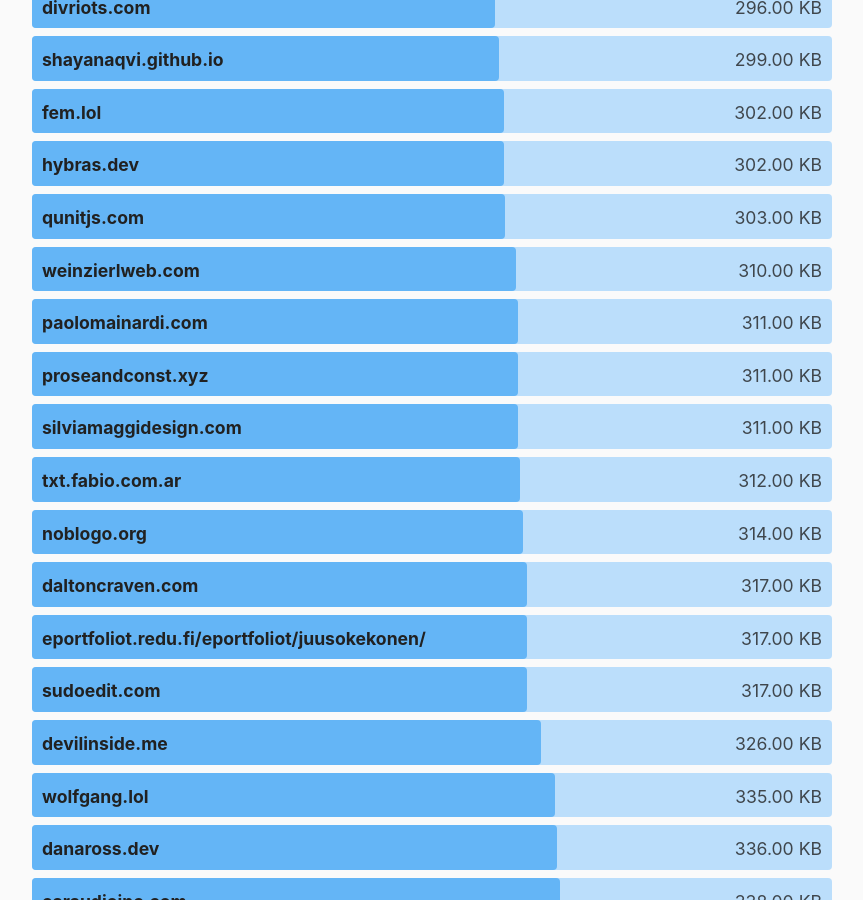
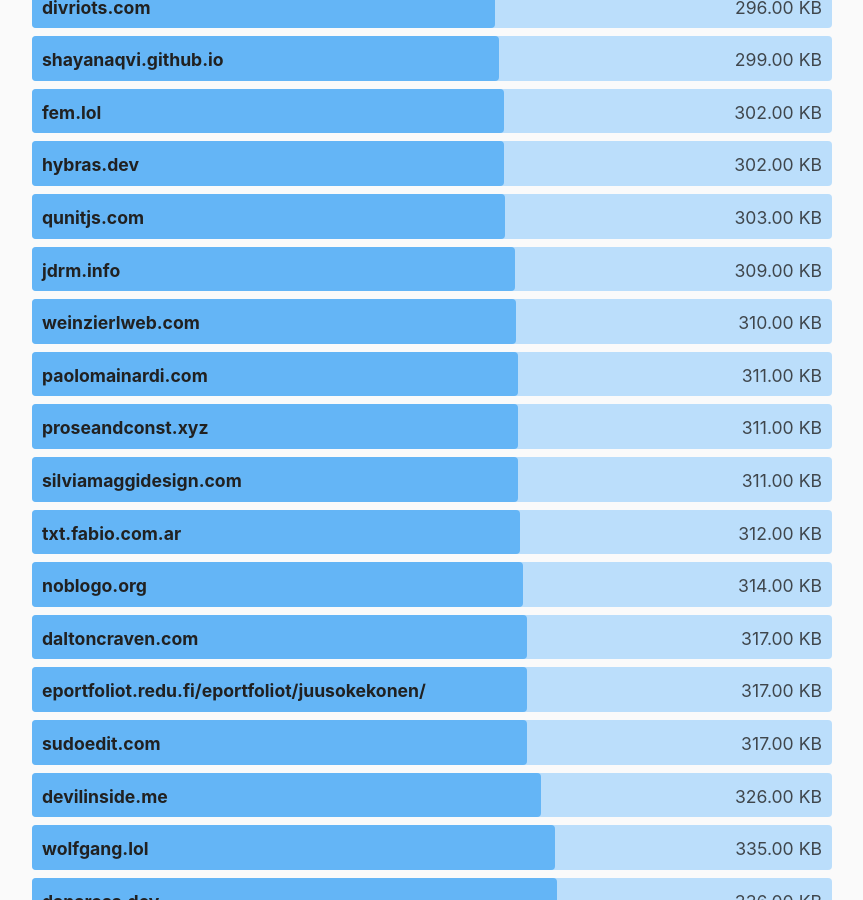
Before and after one commit to kevquirk/512kb.club, a Jekyll site: the page built from index.md, in a window 1280 px wide and 900 px high, scrolled down 31841 px. Shown: the whole window, without its empty margins (208-1071 px from the left). Built offline with Jekyll 4.4.1, drawn with Linux system fonts in a browser that asks for light colours.

Commit message:
Update sites.yml
https://gtmetrix.com/reports/jdrm.info/dArxfpfw/

```diff
--- a/_data/sites.yml
+++ b/_data/sites.yml
@@ -1547,6 +1547,11 @@
   url: https://jcelerier.name/
   size: 72.5
   last_checked: 2022-01-29
+
+- domain: jdrm.info
+  url: https://jdrm.info
+  size: 309
+  last_checked: 2023-11-03
 
 - domain: jds.work
   url: https://jds.work/
```
